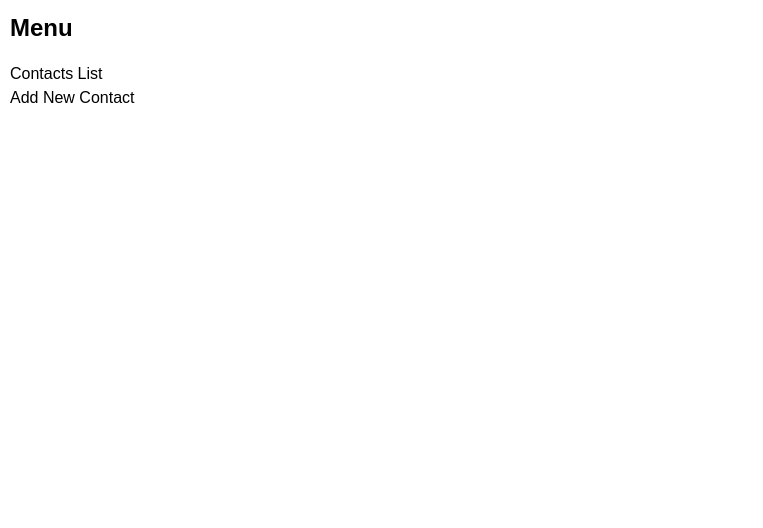
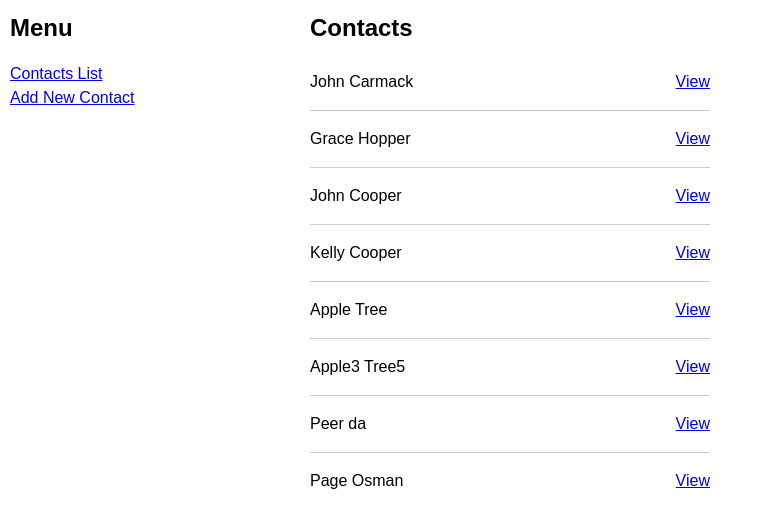
Before and after one commit to boolean-uk/react-address-book, a React (Create React App) app: page / in a window 1280 px wide. Shown: the top 528 px of the page, without its empty margins (0-763 px from the left). Built offline with nearby package versions, Linux system fonts and the light colour scheme; data requests are answered from the project's data file.

Commit message:
final push

```diff
--- a/db/db.json
+++ b/db/db.json
@@ -13,6 +13,54 @@
       "lastName": "Hopper",
       "street": "32 Deebug Road",
       "city": "London"
+    },
+    {
+      "firstName": "John",
+      "lastName": "Cooper",
+      "street": "123 Happy Road",
+      "city": "l",
+      "id": 3
+    },
+    {
+      "firstName": "Kelly",
+      "lastName": "Cooper",
+      "street": "456 Happy Road",
+      "city": "London",
+      "id": 4
+    },
+    {
+      "firstName": "Apple",
+      "lastName": "Tree",
+      "street": "123 Happy Street58",
+      "city": "London",
+      "id": 5
+    },
+    {
+      "firstName": "Apple3",
+      "lastName": "Tree5",
+      "street": "123 Happy Street5",
+      "city": "London5",
+      "email": "guest@gmail",
+      "id": 6
+    },
+    {
+      "firstName": "Peer",
+      "lastName": "da",
+      "street": "123 Happy Road",
+      "city": "London58",
+      "email": "guest@gmail",
+      "linkedIn": "p.linkIn.com",
+      "id": 7
+    },
+    {
+      "firstName": "Page",
+      "lastName": "Osman",
+      "street": "987 Happy Street",
+      "city": "London",
+      "email": "guest@gmail",
+      "linkedIn": "p.linkIn.com",
+      "twitter": "p.twitter.com",
+      "id": 8
     }
   ]
 }
--- a/src/App.js
+++ b/src/App.js
@@ -1,30 +1,60 @@
-import { useEffect, useState } from "react"
-import { Link, Route, Routes } from "react-router-dom"
-import ContactsList from "./components/ContactsList"
-import ContactsAdd from "./components/ContactsAdd"
-import ContactsView from "./components/ContactsView"
-import "./styles/styles.css"
+import { useEffect, useState } from "react"; // We're importing both the useEffect and the UseState functions from react 'engine'
+import { Link, Route, Routes } from "react-router-dom"; // importing another react elements (Link, Route and Routes), I think these are element and not functions as they start with uppercase letter - just guessing.
+import ContactsList from "./components/ContactsList"; // in line 3,4 and 5, we're importing the elements that we've created.
+import ContactsAdd from "./components/ContactsAdd"; //
+import ContactsView from "./components/ContactsView"; //
+import "./styles/styles.css"; // importing the css style sheet.
 
 export default function App() {
-  const [contacts, setContacts] = useState([])
+  //
+  const [contacts, setContacts] = useState([]); // destructering the useState func and setting an initial state (empty array)
 
   //TODO: Load all contacts on useEffect when component first renders
 
+  useEffect(() => {
+    // begining of the useEffect function
+    fetch("http://localhost:4000/contacts") // we're making a request to API
+      .then((res) => res.json()) // the response will then be transformed to JS object
+      .then((json) => {
+        // this function is caring the dating returned in the JS obj
+        console.log(json); // this gives you a visibility of the data received
+        setContacts(json); // this line is setting/updating the setfunction to the new data
+      });
+  }, []); // end of the first argument of the useEffect func (}). The second arg is current an empty array as we only want the useEffect function to render the data once.
+
   return (
+    // here is the begining of the JSX that the App func is returning which is responsible of the content that gets displayed on the page
     <>
       <nav>
+        {" "}
         <h2>Menu</h2>
         <ul>
-          {/* TODO: Make these links */}
-          <li>Contacts List</li>
-          <li>Add New Contact</li>
+          <li>
+            {" "}
+            <Link to="/">Contacts List</Link>{" "}
+            {/*this li is renderig a text which is wrapped in the 'Link' element that we imported from react. the 'to' attribute , I think, is a keyword which you must use; it points to a directory */}
+          </li>
+          <li>
+            <Link to="/contacts/add">Add New Contact</Link>{" "}
+          </li>
         </ul>
       </nav>
       <main>
         <Routes>
-          {/* TODO: Add routes here  */}
+          {" "}
+          {/* This looks a parent element of the Route - I'm still not sure what it does exactly but I think I have an idea of it.*/}
+          <Route path="/" element={<ContactsList contacts={contacts} />} />
+          {/* I don't really know how to explain what this line is doing other than: the route eelement is using a path which is the same one used in the 'link' and that it has access to the ContactList component with its state. So when the link 'Contact List' is clicked, this 'route' gets activated and takes the user into the contact list?   */}
+          {/*  */}
+          <Route
+            path="/contacts/add"
+            element={
+              <ContactsAdd contacts={contacts} setContacts={setContacts} />
+            }
+          />
+          <Route path="contacts/:id" element={<ContactsView />} />
         </Routes>
       </main>
     </>
-  )
+  );
 }
--- a/src/components/ContactsList.js
+++ b/src/components/ContactsList.js
@@ -1,11 +1,9 @@
-import { useState } from "react"
-import { Link, useSearchParams } from "react-router-dom"
+import { useState } from "react";
+import { Link, useSearchParams } from "react-router-dom";
 
 function ContactsList(props) {
-
-  //"contacts" must be passed as prop to this component
-  const { contacts } = props
-
+  const { contacts } = props; // We're destructuring the props passed on - this means we can use the name 'contacts' and it will be recognised as the state contacts.
+  console.log("contacts", contacts); // this console log can be used to check if you've passed the correct data on.
   return (
     <>
       <header>
@@ -13,22 +11,28 @@ function ContactsList(props) {
       </header>
       <ul className="contacts-list">
         {contacts.map((contact, index) => {
-          const { firstName, lastName } = contact
+          // this line is mapping through the contacts array
+          const { firstName, lastName } = contact; // I think here is another example of destructuring prop/objrct - we're taking out/using two propert of the state object (firstName and lastName).This means the variable will be recognised for the value they're holding/passing.
           return (
             <li className="contact" key={index}>
               <p>
-                {firstName} {lastName}
+                {firstName} {lastName}{" "}
+                {/* This line is responsible of displaying the value passed from the form to the conatct list page */}
               </p>
               <p>
-                { /** TODO: Make a Link here to view contact */}
-                View
+                {" "}
+                <Link to={`/contacts/${contact.id}`}>
+                  {" "}
+                  {/* This is the link that directs the viewers to the individual contact that they've clicked to view of their details, I think? */}
+                  View
+                </Link>
               </p>
             </li>
-          )
+          );
         })}
       </ul>
     </>
-  )
+  );
 }
 
-export default ContactsList
+export default ContactsList;
--- a/src/components/ContactsView.js
+++ b/src/components/ContactsView.js
@@ -1,23 +1,41 @@
-import { useEffect, useState } from "react"
-import { useParams } from "react-router-dom"
+import { useEffect, useState } from "react";
+import { useParams } from "react-router-dom";
 
 function ContactsView() {
-  const [contact, setContact] = useState(false)
+  const [contact, setContact] = useState(false);
 
   //TODO: Get the contact to load from the params and fetch.
   //With useEffect, load the contact when params changes
   //and update contact state
 
+  const params = useParams(); // the useParams is asigned to a variable (params) - this params here onwards would mean is the function.
+  useEffect(() => {
+    console.log("making fetch request"); // this line tests if we're making the fetch requist successfully
+    fetch(`http://localhost:4000/contacts/${params.id}`)
+      .then((res) => res.json())
+      .then((json) => {
+        console.log("What's showing", json); // this line shows us the data received, if the fetch request was success
+        setContact(json);
+      });
+  }, [params]);
+
   if (!contact) {
-    return <p>Loading</p>
+    return <p>Loading</p>;
   }
 
   return (
     <div>
-      <h2>{contact.firstName} {contact.lastName}</h2>
-      <p>{contact.street} {contact.city}</p>
+      <h2>
+        {contact.firstName} {contact.lastName}
+      </h2>
+      <p>
+        {contact.street} {contact.city}
+      </p>
+      <p>{contact.email}</p>
+      <p>{contact.linkedIn}</p>
+      <p>{contact.twitter}</p>
     </div>
-  )
+  );
 }
 
-export default ContactsView
+export default ContactsView;
```
